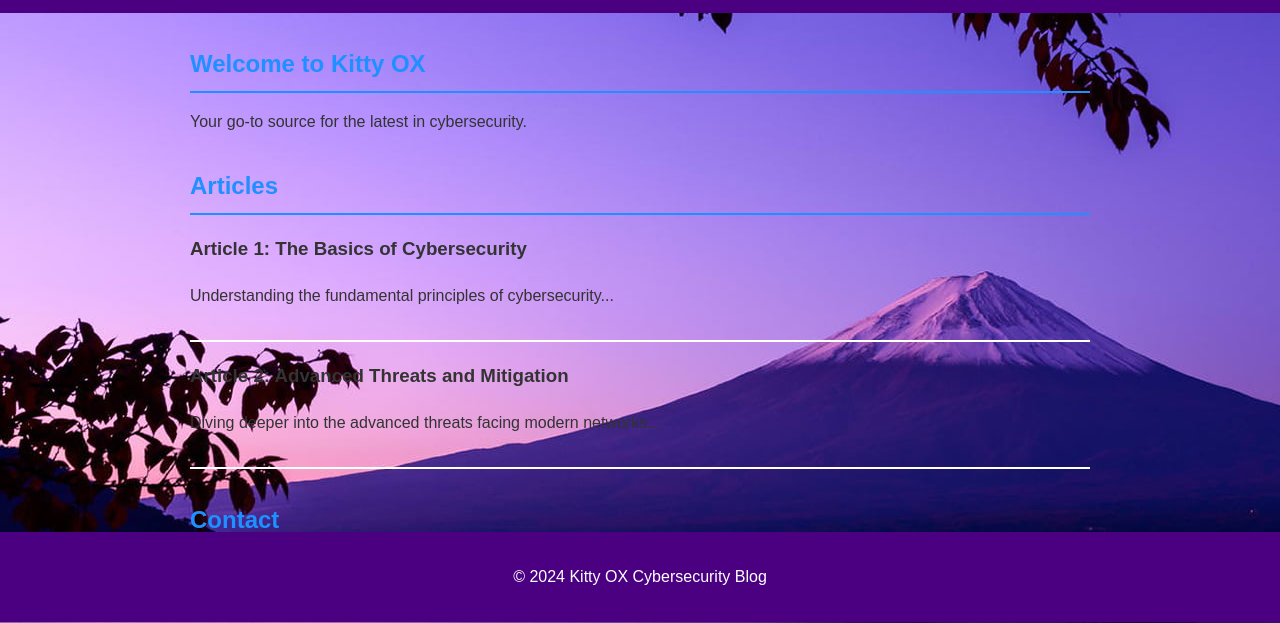
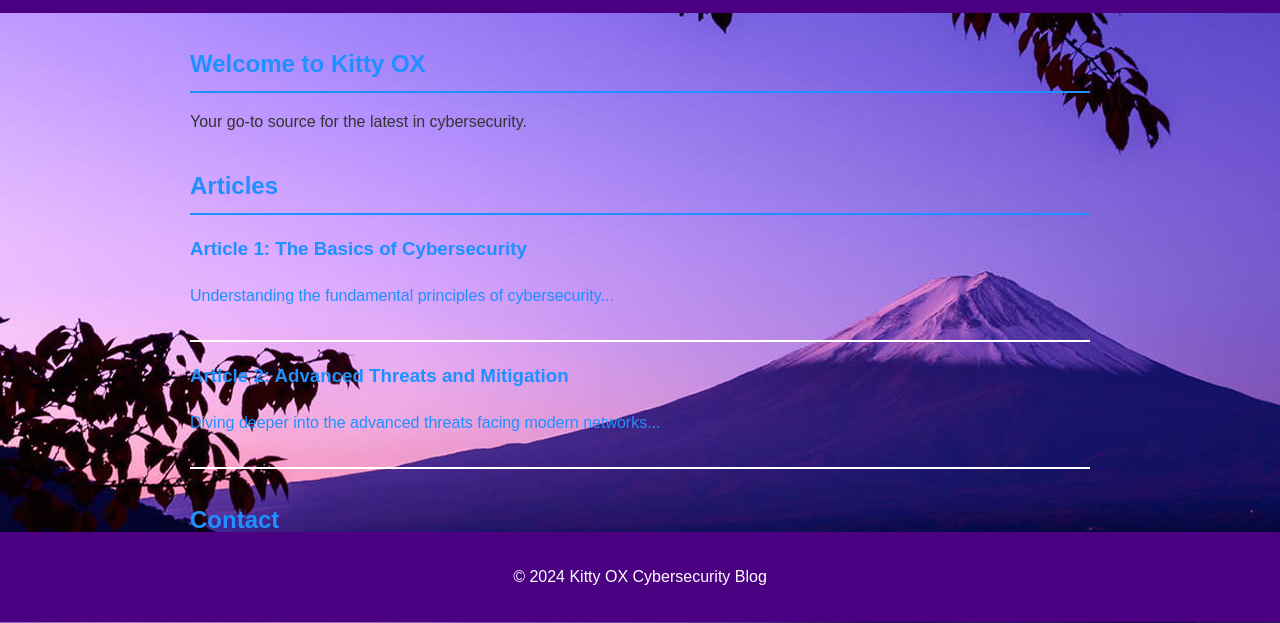
Before and after one commit to Kitty-OX/Home, a plain HTML site: page index.html in a window 1280 px wide. Shown: the part 178-801 px from the top of the page. Drawn offline with Linux system fonts and the light colour scheme.

Commit message:
Update index.html

```diff
--- a/index.html
+++ b/index.html
@@ -26,6 +26,7 @@
         <section id="articles">
             <h2>Articles</h2>
             <article>
+                <a class="post-link" href="/logstash.html/">
                 <h3>Article 1: The Basics of Cybersecurity</h3>
                 <p>Understanding the fundamental principles of cybersecurity...</p>
             </article>
```
